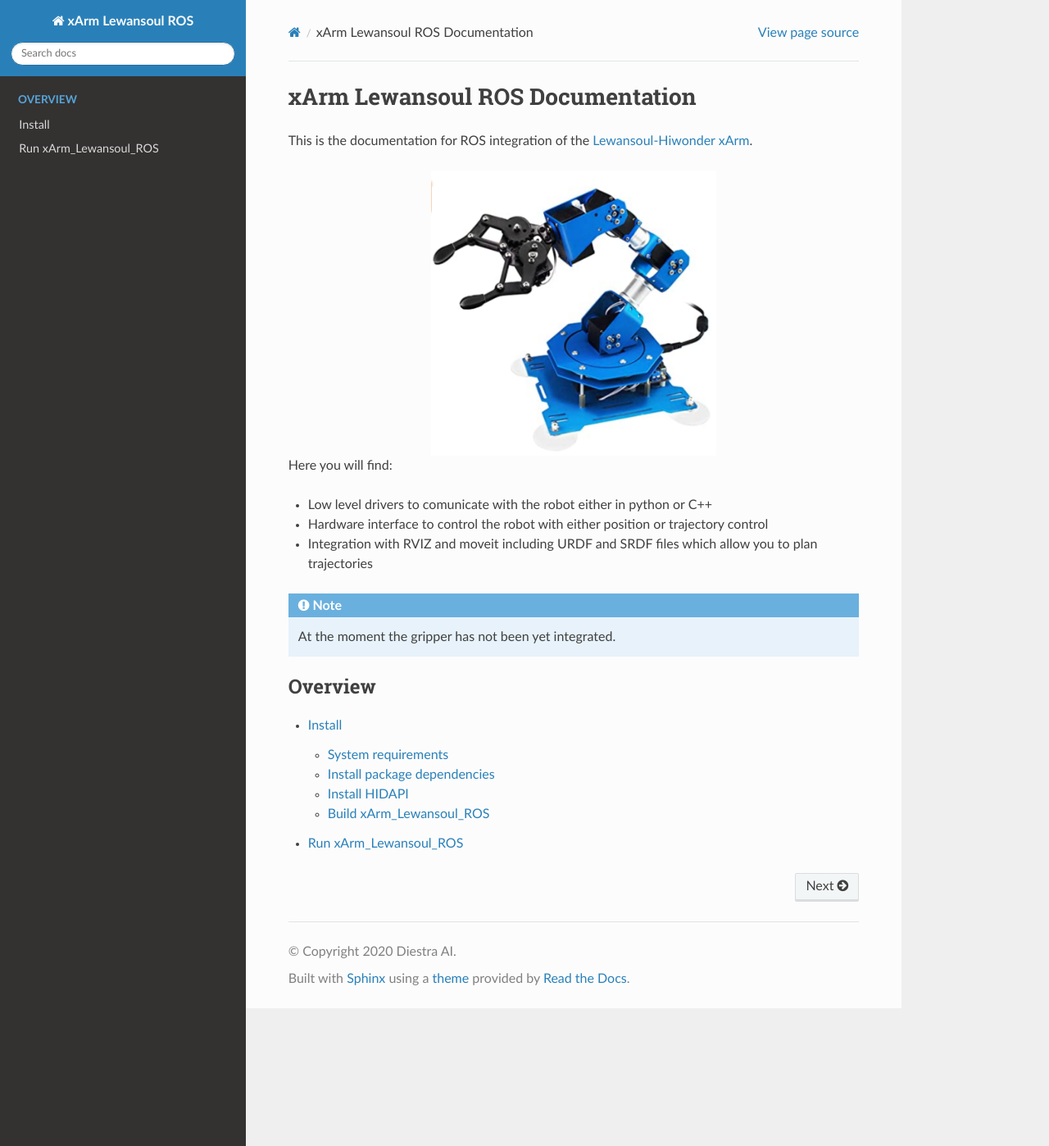
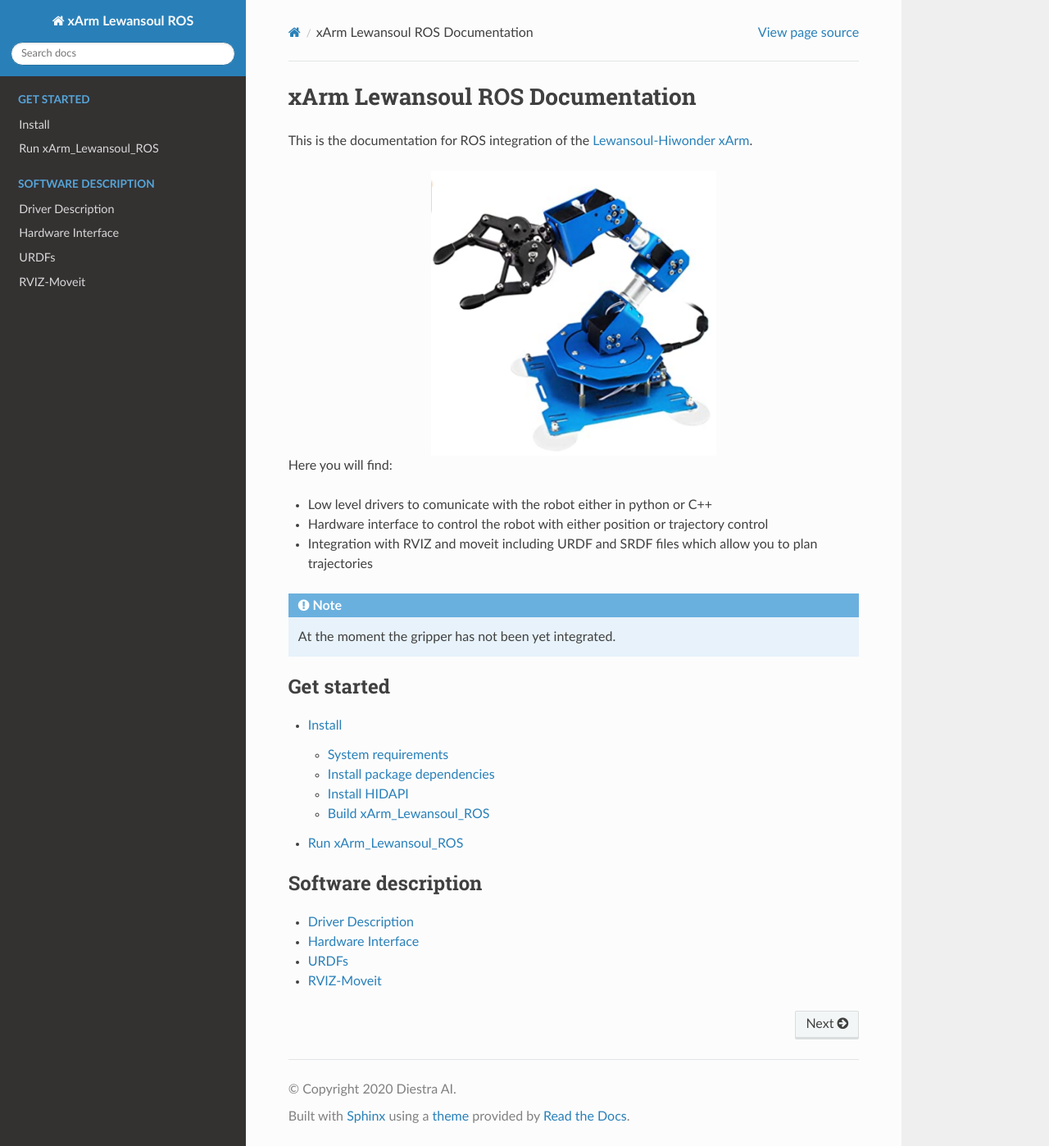
Before and after one commit to daira-ai/xArm_Lewansoul_ROS, a Sphinx documentation site: the page built from docs/index.rst, in a window 1280 px wide and 1398 px high. Shown: the whole window at 82% size. Built offline with Sphinx 7.4.7 and the Read the Docs theme 2.0.0, drawn with Linux system fonts in a browser that asks for light colours.

Commit message:
Update index.rst

```diff
--- a/docs/index.rst
+++ b/docs/index.rst
@@ -19,6 +19,12 @@ Here you will find:
 
 .. toctree::
    :maxdepth: 2
-   :caption: Overview
+   :caption: Get started
 
    user_guide/1_1_introduction
+
+.. toctree::
+   :maxdepth: 2
+   :caption: Software description
+
+   user_guide/1_2_software_description.rst
```
